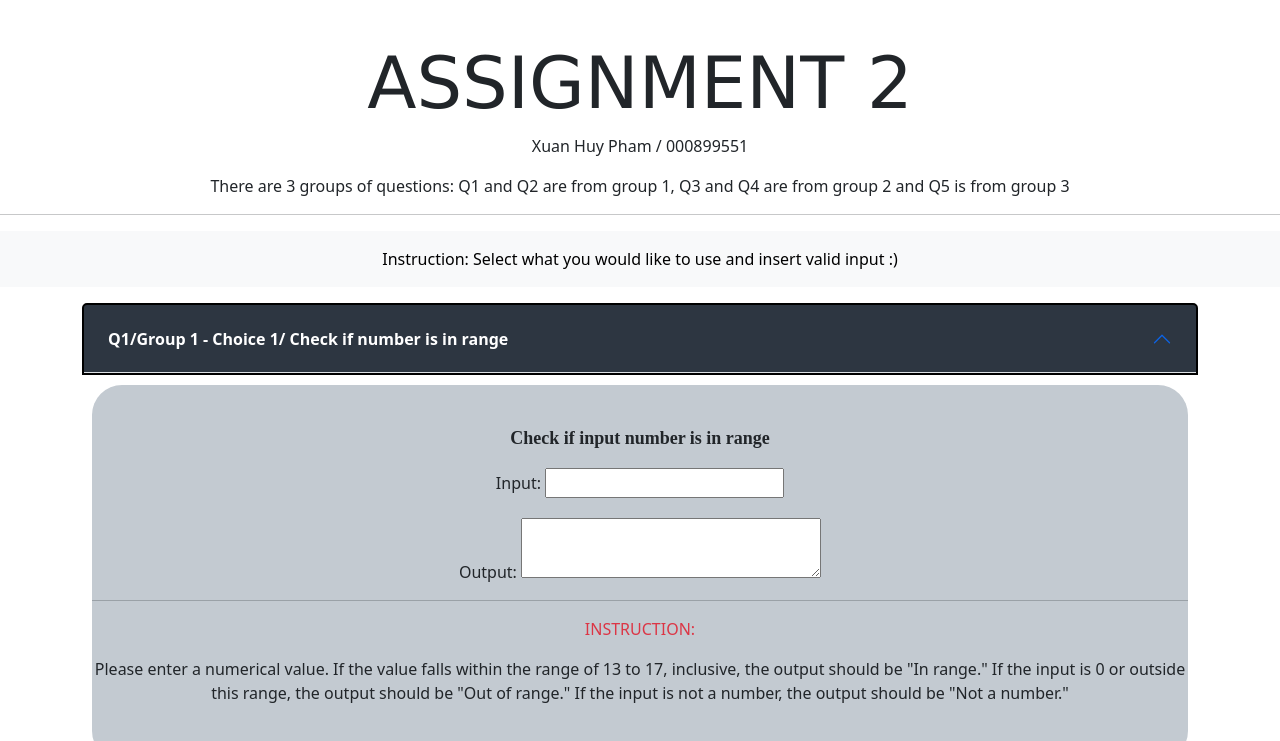
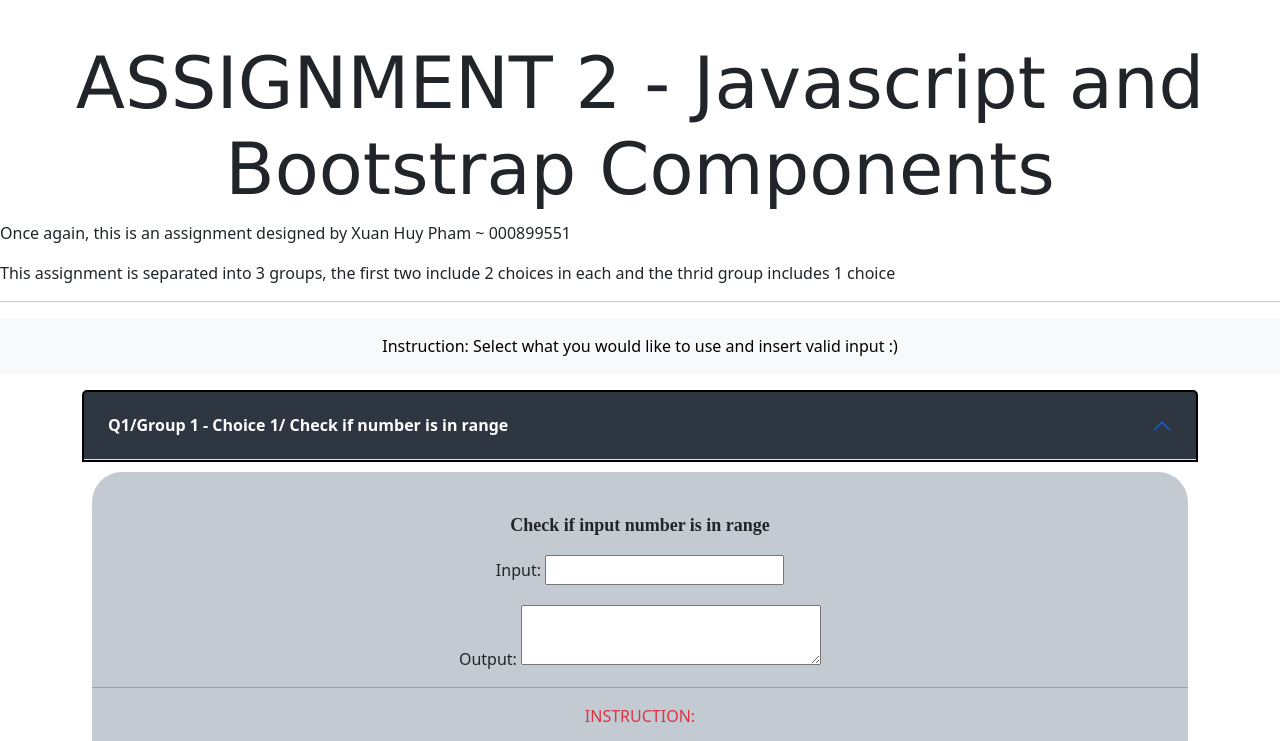
Before and after one commit to xuanhuy19898/javascript-a2, a plain HTML site: page index.html in a window 1280 px wide. Shown: the top 741 px of the page. Drawn offline with nearby package versions, Linux system fonts and the light colour scheme.

Commit message:
changed header of index.html

```diff
--- a/index.html
+++ b/index.html
@@ -1,6 +1,6 @@
 <!--XUAN HUY PHAM - 000899551-  Assignment 2-->
 <!--HTML file: index.html-->
-<!--date: 2/25/2024-->
+<!--date: 2/25/2023-->
 <!DOCTYPE html>
 <html lang="en">
 <head>
@@ -13,14 +13,15 @@
 </head>
 
 <body>
-    <header>
-        <h1 class="display-2 ">ASSIGNMENT 2</h1>
-        <div id="introheader">
-            <p>Xuan Huy Pham / 000899551</p>
-            <p>There are 3 groups of questions: Q1 and Q2 are from group 1, Q3 and Q4 are from group 2 and Q5 is from group 3</p>
-            </p>
-        </div>
-    </header><hr>
+  <header>
+    <h1 class="display-2 ">ASSIGNMENT 2 - Javascript and Bootstrap Components</h1>
+    <div id="forheader">
+        <p>Once again, this is an assignment designed by Xuan Huy Pham ~ 000899551</p>
+        <p>This assignment is separated into 3 groups, the first two include 2 choices in each and the thrid group includes 1 choice</p>
+        </p>
+
+    </div>
+</header><hr>
     <p class="text-center text-bg-light p-3 sticky-top">Instruction: Select what you would like to use and insert valid input :) </p>
     <div class="container">
         <div class="accordion" id="accordionExample">
@@ -149,7 +150,7 @@
           </div>
           <footer>
             <hr>
-            <p>2024, XUAN HUY PHAM, MOHAWK COLLEGE</p>
+            <p>2023, XUAN HUY PHAM, MOHAWK COLLEGE</p>
           </footer>
     </div>
     <script src="https://cdn.jsdelivr.net/npm/bootstrap@5.2.3/dist/js/bootstrap.bundle.min.js" integrity="sha384-kenU1KFdBIe4zVF0s0G1M5b4hcpxyD9F7jL+jjXkk+Q2h455rYXK/7HAuoJl+0I4" crossorigin="anonymous"></script>
```
